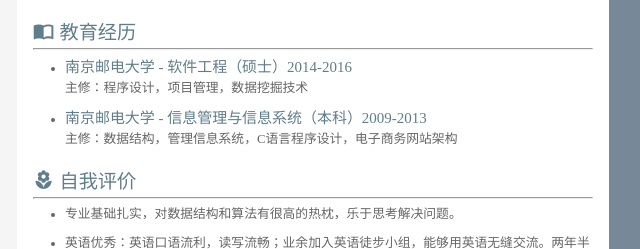
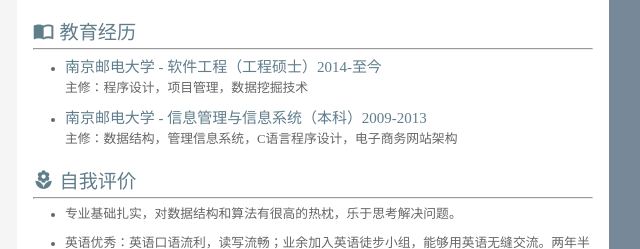
Before and after one commit to TinyLeon/tinyleon.github.com, a plain HTML site: page index.html in a window 1280 px wide. Shown: the top 249 px of the page, 471-1111 px from the left. Drawn offline with Linux system fonts and the light colour scheme.

Commit message:
modify content

```diff
--- a/index.html
+++ b/index.html
@@ -125,7 +125,7 @@
                 <hr>
                 <ul class="experience-list">
                     <li>
-                        <h3>南京邮电大学 - 软件工程（硕士）2014-2016</h3>
+                        <h3>南京邮电大学 - 软件工程（工程硕士）2014-至今</h3>
                         <p>
                             主修：程序设计，项目管理，数据挖掘技术
                         </p>
```
